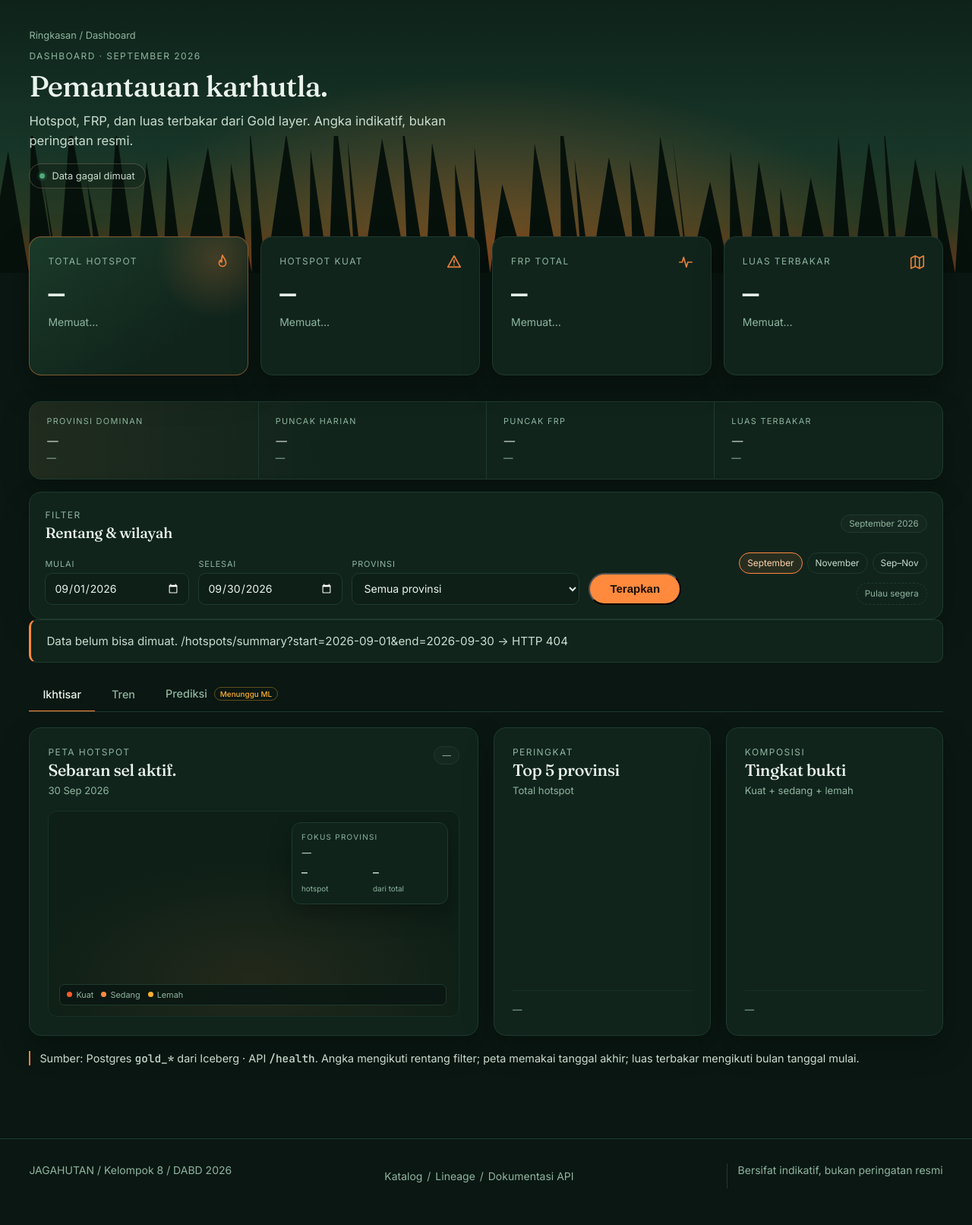
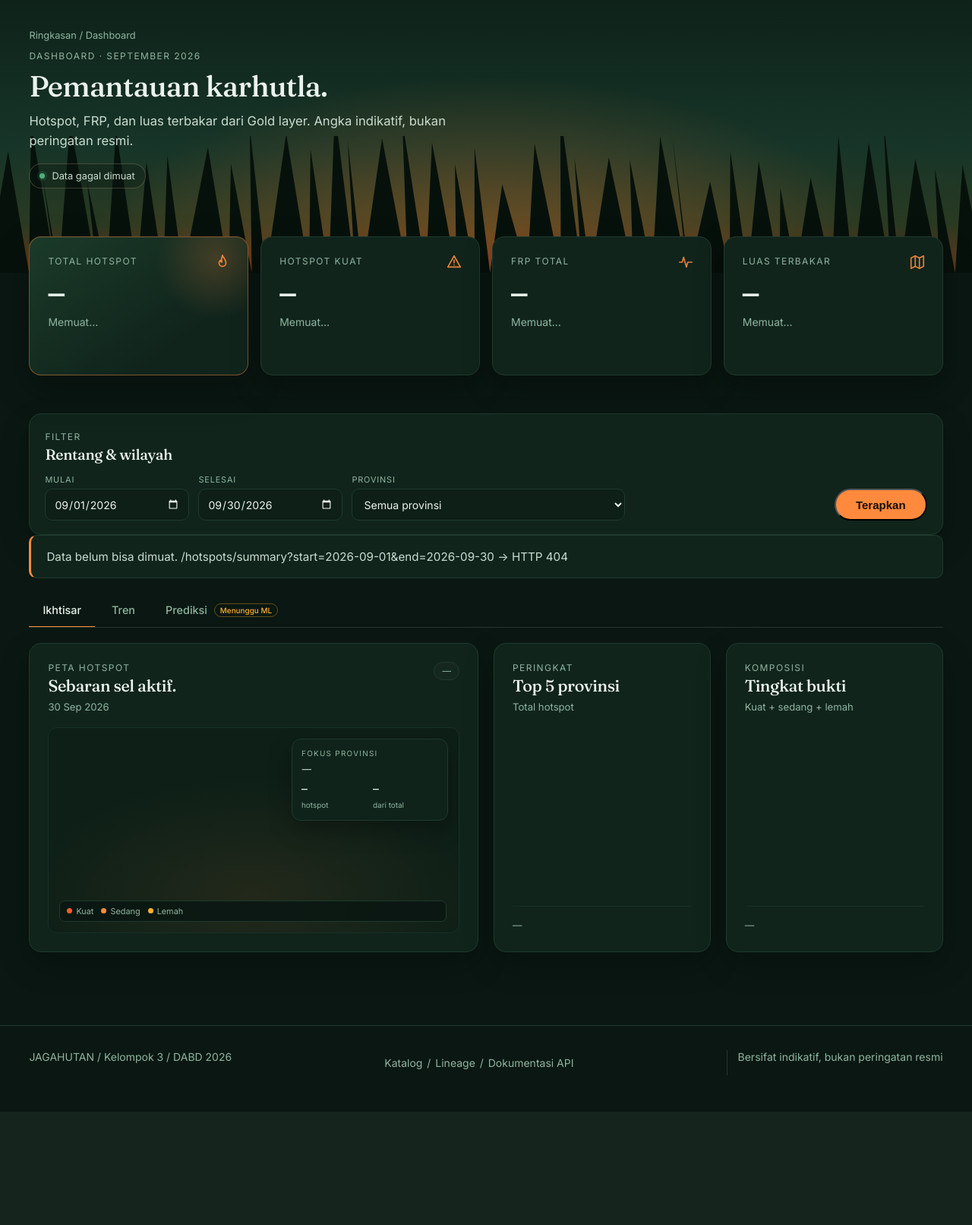
Before and after one commit to prayudahlah/karhutla-data-platform, a Python web app: template src/serving/templates/dashboard.html in a window 1280 px wide. Shown: the part 90-1702 px from the top of the page at 76% size. After the commit the page ends 1553 px from the top, so only its background shows below. Run offline with Jinja, Linux system fonts and the light colour scheme; the template is opened without the code that fills it, so the values that code supplies are empty.

Commit message:
chore(dashboard): rapikan filter, hapus catatan, ganti kelompok

```diff
--- a/src/serving/static/dashboard.css
+++ b/src/serving/static/dashboard.css
@@ -86,40 +86,6 @@
 .dash-wrap { padding-block: 34px 0; }
 .dash-error { margin: 0 0 16px; }
 
-.dash-insights {
-  display: grid;
-  grid-template-columns: repeat(4, minmax(0, 1fr));
-  overflow: hidden;
-  border: 1px solid var(--line);
-  border-radius: var(--radius);
-  background:
-    linear-gradient(90deg, rgba(255, 138, 61, 0.07), transparent 34%),
-    var(--panel);
-  box-shadow: 0 16px 40px rgba(0, 0, 0, 0.2);
-}
-.insight { min-width: 0; padding: 18px 22px; border-left: 1px solid var(--line); }
-.insight:first-child { border-left: 0; }
-.insight-label {
-  display: block;
-  color: var(--label);
-  font-size: 0.68rem;
-  letter-spacing: 0.12em;
-  text-transform: uppercase;
-}
-.insight b {
-  display: block;
-  margin-top: 6px;
-  overflow: hidden;
-  color: var(--text);
-  font-family: "Fraunces", ui-serif, Georgia, serif;
-  font-size: 1.2rem;
-  font-weight: 500;
-  letter-spacing: -0.01em;
-  text-overflow: ellipsis;
-  white-space: nowrap;
-}
-.insight-sub { display: block; margin-top: 3px; color: var(--label); font-size: 0.78rem; line-height: 1.4; }
-
 .dash-toolbar {
   margin-top: 16px;
   padding: 18px 20px;
@@ -145,7 +111,7 @@
 .dash-form { display: flex; flex-direction: column; gap: 12px; }
 .dash-form-row {
   display: grid;
-  grid-template-columns: 190px 190px minmax(220px, 300px) auto 1fr;
+  grid-template-columns: 190px 190px minmax(220px, 360px) 1fr max-content;
   gap: 12px;
   align-items: end;
 }
@@ -176,46 +142,12 @@
 .dash-field input:focus,
 .dash-field select:focus { outline: 2px solid var(--amber); outline-offset: 2px; }
 .dash-form-row .btn {
+  grid-column: 5;
   width: auto;
+  justify-self: end;
   min-height: 42px;
   margin-top: 0;
   padding: 0 26px;
-  white-space: nowrap;
-}
-.dash-toolbar-extra {
-  display: flex;
-  align-items: center;
-  justify-content: flex-end;
-  gap: 12px;
-  flex-wrap: wrap;
-  min-width: 0;
-}
-.dash-quick { display: flex; flex-wrap: wrap; gap: 6px; }
-.dash-quick button {
-  padding: 6px 10px;
-  border: 1px solid var(--line);
-  border-radius: 999px;
-  background: transparent;
-  color: var(--body);
-  font: inherit;
-  font-size: 0.74rem;
-  cursor: pointer;
-}
-.dash-quick button:hover { border-color: #3b6150; color: var(--text); }
-.dash-quick button.on {
-  border-color: var(--amber);
-  background: rgba(255, 138, 61, 0.1);
-  color: #ffd2ad;
-}
-.dash-coming {
-  display: inline-flex;
-  align-items: center;
-  height: 29px;
-  padding: 0 10px;
-  border: 1px dashed var(--line);
-  border-radius: 999px;
-  color: var(--label);
-  font-size: 0.72rem;
   white-space: nowrap;
 }
 .dash-badge {
@@ -526,12 +458,13 @@
 .status.todo { color: var(--gold); border-color: rgba(255, 176, 46, 0.36); background: rgba(255, 176, 46, 0.07); }
 .status.done { color: var(--green); border-color: rgba(76, 175, 122, 0.36); background: rgba(76, 175, 122, 0.07); }
 
-.dash-footnote { margin-top: 20px; }
-
 @media (max-width: 1200px) {
   .dash-form-row { grid-template-columns: 1fr 1fr; }
-  .dash-form-row .btn { width: 100%; }
-  .dash-toolbar-extra { grid-column: 1 / -1; justify-content: flex-start; }
+  .dash-form-row .btn {
+    grid-column: auto;
+    width: 100%;
+    justify-self: stretch;
+  }
   .span-7,
   .span-6 { grid-column: span 12; }
   .span-5,
@@ -541,9 +474,6 @@
 @media (max-width: 800px) {
   .span-5,
   .span-3 { grid-column: span 12; }
-  .dash-insights { grid-template-columns: 1fr 1fr; }
-  .insight:nth-child(3) { border-left: 0; border-top: 1px solid var(--line); }
-  .insight:nth-child(4) { border-top: 1px solid var(--line); }
   .scar-stats { grid-template-columns: 1fr; }
 }
 
@@ -551,9 +481,6 @@
   .hero-dash .hero-inner { padding: 30px 24px 88px; }
   .dash-stats { margin-top: -42px; }
   .dash-form-row { grid-template-columns: 1fr; }
-  .dash-insights { grid-template-columns: 1fr; }
-  .insight { border-left: 0; }
-  .insight + .insight { border-top: 1px solid var(--line); }
   .dash-panel { padding: 20px; }
   .map-focus { position: static; width: auto; margin: 10px; }
   .dash-grid { gap: 16px; }
--- a/src/serving/static/dashboard.js
+++ b/src/serving/static/dashboard.js
@@ -154,60 +154,11 @@
 
     $("kpi-scar").textContent = number.format(Math.round(scar));
     $("kpi-scar-sub").textContent =
-      "km² · " +
-      number.format(scarPixels) +
-      " piksel · " +
-      monthLong(state.start.slice(0, 7));
+      "km² · " + number.format(scarPixels) + " piksel MCD64A1";
 
     $("period-label").textContent = "Dashboard · " + periodLabel();
-    $("filter-period").textContent = periodLabel();
     $("scar-period").textContent =
       monthLong(state.start.slice(0, 7)) + " · km²";
-  }
-
-  function renderInsights(summaryRows, dailyRows, monthlyRows) {
-    const total = sum(summaryRows, "hotspot_count");
-    const scar = sum(monthlyRows, "scar_area_km2");
-    const scarPixels = sum(monthlyRows, "scar_pixels");
-    const top = [...(summaryRows || [])].sort(
-      (a, b) => Number(b.hotspot_count) - Number(a.hotspot_count),
-    )[0];
-    const peak = [...(dailyRows || [])].sort(
-      (a, b) => Number(b.hotspot_count) - Number(a.hotspot_count),
-    )[0];
-    const frpPeak = [...(dailyRows || [])].sort(
-      (a, b) => Number(b.frp_sum) - Number(a.frp_sum),
-    )[0];
-
-    $("insight-province").textContent = top ? top.province : "—";
-    $("insight-province-sub").textContent =
-      top && total
-        ? decimal.format((Number(top.hotspot_count) / total) * 100) +
-          "% · " +
-          number.format(Math.round(Number(top.hotspot_count))) +
-          " hotspot"
-        : "Tidak ada hotspot pada rentang ini";
-
-    $("insight-peak").textContent = peak
-      ? number.format(Math.round(Number(peak.hotspot_count)))
-      : "—";
-    $("insight-peak-sub").textContent = peak
-      ? "hotspot pada " + dateLong(peak.date)
-      : "Belum ada data harian";
-
-    $("insight-frp").textContent = frpPeak
-      ? compact(frpPeak.frp_sum)
-      : "—";
-    $("insight-frp-sub").textContent = frpPeak
-      ? "MW pada " + dateLong(frpPeak.date)
-      : "Belum ada data FRP";
-
-    $("insight-scar").textContent =
-      number.format(Math.round(scar)) + " km²";
-    $("insight-scar-sub").textContent =
-      number.format(Math.round(scarPixels)) +
-      " piksel · " +
-      monthLong(state.start.slice(0, 7));
   }
 
   function renderSpark(svgId, rows, key, color) {
@@ -929,7 +880,6 @@
       const monthlyRows = monthly.rows || [];
 
       renderSummary(summaryRows, monthlyRows);
-      renderInsights(summaryRows, dailyRows, monthlyRows);
       renderSpark("spark-total", dailyRows, "hotspot_count", "#ff8a3d");
       renderSpark("spark-kuat", dailyRows, "hotspot_kuat", "#ff5a2b");
       renderSpark("spark-frp", dailyRows, "frp_sum", "#ffb02e");
@@ -1018,32 +968,9 @@
   }
 
   function bindFilters() {
-    const form = $("dash-filter");
-    form.addEventListener("submit", (event) => {
+    $("dash-filter").addEventListener("submit", (event) => {
       event.preventDefault();
       applyFilters();
-    });
-
-    ["dash-start", "dash-end", "dash-province"].forEach((id) => {
-      $(id).addEventListener("change", () => {
-        form
-          .querySelectorAll("[data-range]")
-          .forEach((item) => item.classList.remove("on"));
-      });
-    });
-
-    form.querySelectorAll("[data-range]").forEach((button) => {
-      button.addEventListener("click", () => {
-        form
-          .querySelectorAll("[data-range]")
-          .forEach((item) => item.classList.toggle("on", item === button));
-        $("dash-start").value = button.dataset.start;
-        $("dash-end").value = button.dataset.end;
-        state.start = button.dataset.start;
-        state.end = button.dataset.end;
-        state.province = $("dash-province").value;
-        load();
-      });
     });
   }
 
--- a/src/serving/templates/base.html
+++ b/src/serving/templates/base.html
@@ -39,7 +39,7 @@
 </main>
 
 <footer class="site-footer">
-  <span>JAGAHUTAN / Kelompok 8 / DABD 2026</span>
+  <span>JAGAHUTAN / Kelompok 3 / DABD 2026</span>
   <span class="footer-nav">
     <a href="/catalog">Katalog</a> /
     <a href="/lineage">Lineage</a> /
--- a/src/serving/templates/dashboard.html
+++ b/src/serving/templates/dashboard.html
@@ -48,36 +48,12 @@
 </div>
 
 <div class="shell dash-wrap">
-  <section class="dash-insights" aria-label="Temuan utama">
-    <div class="insight">
-      <span class="insight-label">Provinsi dominan</span>
-      <b id="insight-province">—</b>
-      <span class="insight-sub" id="insight-province-sub">—</span>
-    </div>
-    <div class="insight">
-      <span class="insight-label">Puncak harian</span>
-      <b id="insight-peak">—</b>
-      <span class="insight-sub" id="insight-peak-sub">—</span>
-    </div>
-    <div class="insight">
-      <span class="insight-label">Puncak FRP</span>
-      <b id="insight-frp">—</b>
-      <span class="insight-sub" id="insight-frp-sub">—</span>
-    </div>
-    <div class="insight">
-      <span class="insight-label">Luas terbakar</span>
-      <b id="insight-scar">—</b>
-      <span class="insight-sub" id="insight-scar-sub">—</span>
-    </div>
-  </section>
-
   <section class="dash-toolbar">
     <div class="dash-toolbar-head">
       <div>
         <span class="kicker">Filter</span>
         <span class="dash-toolbar-title">Rentang &amp; wilayah</span>
       </div>
-      <span class="dash-badge" id="filter-period">September 2026</span>
     </div>
     <form class="dash-form dash-form-row" id="dash-filter">
       <label class="dash-field">Mulai<input type="date" id="dash-start" value="2026-09-01"></label>
@@ -88,14 +64,6 @@
         </select>
       </label>
       <button class="btn btn-primary" id="dash-apply" type="submit">Terapkan</button>
-      <div class="dash-toolbar-extra">
-        <div class="dash-quick" aria-label="Rentang cepat">
-          <button type="button" data-range data-start="2026-09-01" data-end="2026-09-30" class="on">September</button>
-          <button type="button" data-range data-start="2026-11-01" data-end="2026-11-14">November</button>
-          <button type="button" data-range data-start="2026-09-01" data-end="2026-11-14">Sep–Nov</button>
-        </div>
-        <span class="dash-coming" title="Aktif setelah merge island dan serving-sync">Pulau segera</span>
-      </div>
     </form>
   </section>
 
@@ -274,7 +242,6 @@
     </div>
   </section>
 
-  <p class="footnote dash-footnote">Sumber: Postgres <span class="mono">gold_*</span> dari Iceberg · API <span class="mono">/health</span>. Angka mengikuti rentang filter; peta memakai tanggal akhir; luas terbakar mengikuti bulan tanggal mulai.</p>
 </div>
 {% endblock %}
 {% block extra_scripts %}<script src="/static/dashboard.js" defer></script>{% endblock %}
```
Also changed, not shown: docs/serving.md (+9 -11 lines).
